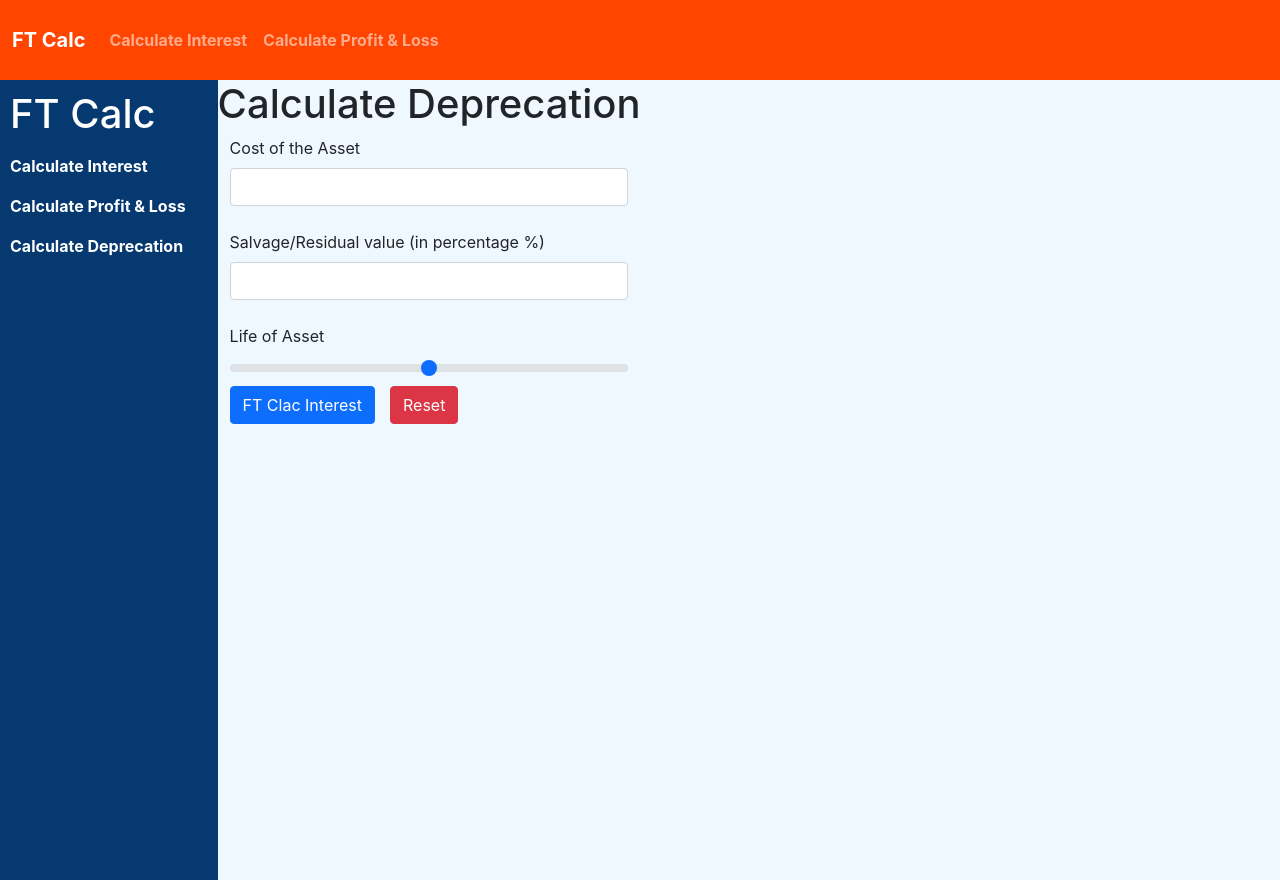
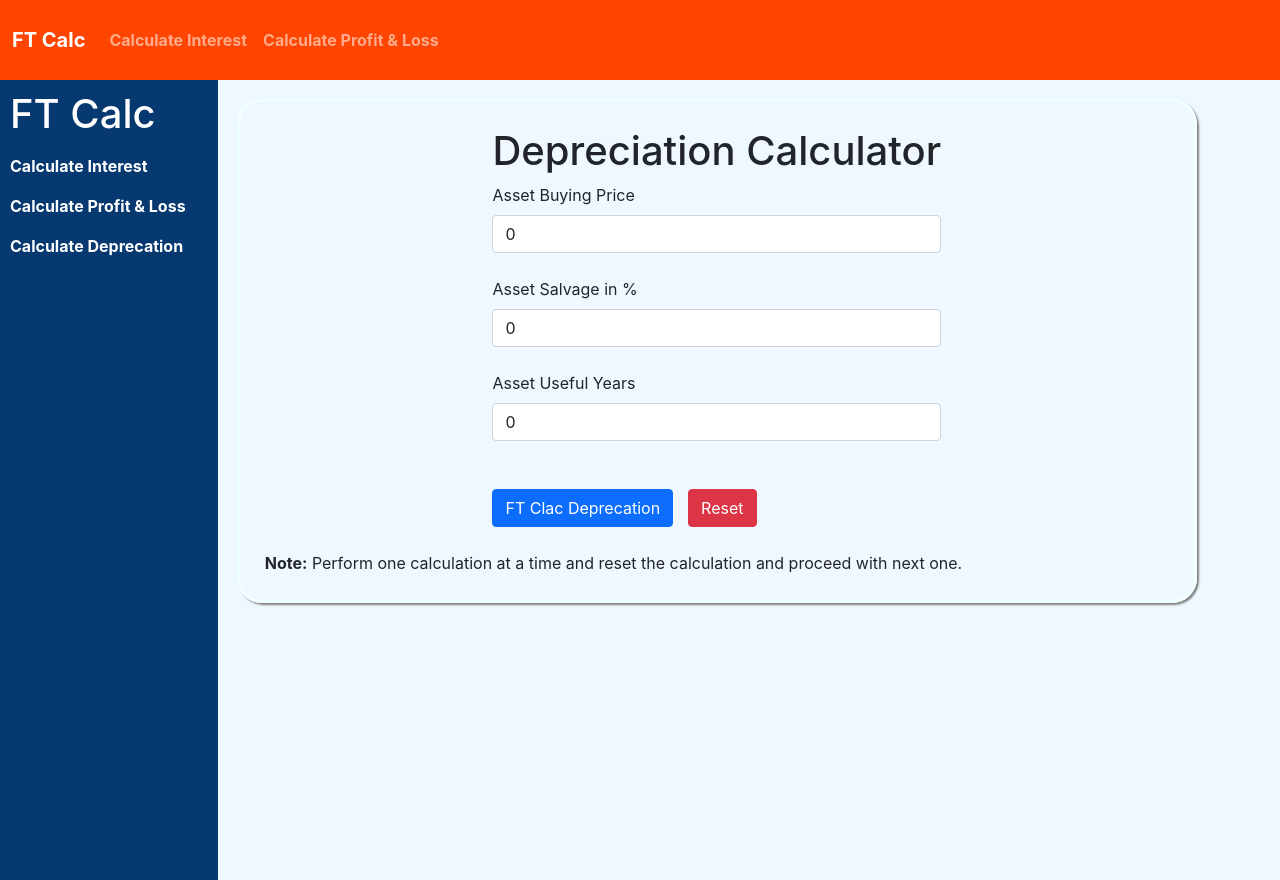
Before and after one commit to Sakrateesh-R/FT-Calc-QA, a React (Create React App) app: page /deprecation in a window 1280 px wide. Built offline with nearby package versions, Linux system fonts and the light colour scheme.

Commit message:
Depreciation Logics updated
Depreciation Logics updated

```diff
--- a/src/components/calculations/Depreciation.js
+++ b/src/components/calculations/Depreciation.js
@@ -1,6 +1,7 @@
 import { useState } from "react"
 import { Chart as ChartJS, ArcElement, Tooltip, Legend } from 'chart.js';
 import { Pie } from 'react-chartjs-2';
+import { wait } from "@testing-library/user-event/dist/utils";
 
 ChartJS.register(ArcElement, Tooltip, Legend);
 
@@ -22,33 +23,33 @@ export default function Deprecation(){
         calculateRender:false
     })
     console.log(depValue)
-    const [deprecationAmount,setDeprecationAmount] = useState({});
+    //const [deprecationAmount,setDeprecationAmount] = useState({});
     const [piedata, setPieData] = useState()
 
-    var obj = new Object();
+    //var obj = new Object();
 
     function Calculate(){
-        const loopnum = depValue.LOA;
+        //const loopnum = depValue.LOA;
+        if(depValue.CTA == 0 || depValue.LOA == 0|| depValue.SRValue){
+            alert("Please Enter all the fields and click on FT Calc Depreciation")
+        }else{
+
             var Initial_Amount = depValue.CTA;
 
-        for(let dObject=0; dObject<=loopnum; dObject++){
-            console.log("in loop");
+            var amountOfDep = Initial_Amount * depValue.SRValue / 100
+            console.log(amountOfDep)
 
-            console.log("in condition")
-            let depAmount = Initial_Amount - 100;
+            var depAmount =  (Initial_Amount - amountOfDep) / depValue.LOA
             var swapAmount = depAmount;
-            obj = {[dObject]:swapAmount};
-            // console.log(obj);
-            Initial_Amount = swapAmount;
-            setDeprecationAmount({...deprecationAmount,dObject:Initial_Amount});
             setCalculateRender({
                 calculateRender: true
             })
             setPieData({
                 OriginalAmount:Initial_Amount,
-                DeprecationAmount:deprecationAmount.dObject
+                DepAmount:depAmount,
+                AmountOfDep : amountOfDep
             })
-            console.log("Pie Date" +" "+ piedata)
+            //console.log("Pie Date" +" "+ piedata)
             setData({labels: ['Asset Rate at buying','Deprecation Value'],
             datasets: [
             {
@@ -65,58 +66,107 @@ export default function Deprecation(){
                 borderWidth: 1,
             }
             ],})
-            console.log(Initial_Amount)
+        }
 
     }
-        console.log(deprecationAmount)
-        console.log(obj);
-    }
+    //     for(let dObject=0; dObject<=loopnum; dObject++){
+    //         console.log("in loop");
+
+    //         console.log("in condition")
+    //         let depAmount = Initial_Amount - 100;
+    //         var swapAmount = depAmount;
+    //         obj = {[dObject]:swapAmount};
+    //         // console.log(obj);
+    //         Initial_Amount = swapAmount;
+    //         setDeprecationAmount({...deprecationAmount,dObject:Initial_Amount});
+    //         setCalculateRender({
+    //             calculateRender: true
+    //         })
+    //         setPieData({
+    //             OriginalAmount:Initial_Amount,
+    //             DeprecationAmount:deprecationAmount.dObject
+    //         })
+    //         console.log("Pie Date" +" "+ piedata)
+    //         setData({labels: ['Asset Rate at buying','Deprecation Value'],
+    //         datasets: [
+    //         {
+    //             label: "FT Calc",
+    //             data: [Initial_Amount,swapAmount],
+    //             backgroundColor: [
+    //             'rgba(255, 99, 132, 0.2)',
+    //             'rgba(54, 162, 235, 0.2)',
+    //             ],
+    //             borderColor: [
+    //             'rgba(255, 99, 132, 1)',
+    //             'rgba(54, 162, 235, 1)'
+    //             ],
+    //             borderWidth: 1,
+    //         }
+    //         ],})
+    //         console.log(Initial_Amount)
+
+    //     }
+    //     console.log(deprecationAmount)
+    //     console.log(obj);
+    // }
 
     function Reset(){
         setDepValue({});
         setCalculateRender({
             calculateRender:false
         })
+        wait(500)
+        document.location.reload()
     }
 
     return(
-        <div className="deprecation-container body-position-container">
-            <h1 style={{textAlign:'center'}}>Calculate Deprecation</h1>
-            <div className="Depreciation-container-body container">
-                <div className="Depreciation-calculate-section">
-                    <div className="Depreciation-input-section">
-                        <label className="form-label">Cost of the Asset</label><br/>
-                        <input type="number" className="form-control" name="CTA" onChange={handleChange}/><br/>
-                        <label className="form-label">Salvage/Residual value (in percentage %)</label><br/>
-                        <input type="number" className="form-control" name="SRValue" onChange={handleChange}/><br/>
-                        {/* <label className="form-label">Method of Depreciation</label><br/>
-                        <input type="number" className="form-control"/><br/> */}
-                        <label className="form-label">Life of Asset</label><br/>
-                        <input type="range" className="form-range" name="LOA" data-bs-toggle="tooltip" data-bs-placement="top" title={`${depValue.LOA} years`} onChange={handleChange} min={0} max={100}/>
+        <div className="body-position-container">
+            <div className="Home-page-container col-lg-12">
+                <div className="Home-Interest-Section-Container">
+                    <div className="Interest-Section-container">
+
+                        <div className="Interest-container">
+
+                            <div className="Interest-container-section1">
+                                <h1 id="CI" className="h1">Depreciation Calculator</h1>
+                                <label className="form-label">Asset Buying Price</label><br/>
+                                <input type="number" pattern="[0-9]" className="form-control" id = "totalAmount" name = "CTA" value={depValue.CTA} onFocus={ (e) => e.target.value=''} onChange={handleChange} onBlur ={(e) => e.target.value = depValue.CTA} /> <br/>
+                                <label className="form-label">Asset Salvage in % </label><br/>
+                                <input type="number" className="form-control" id = "rateOfInterest" name = "SRValue" value={depValue.SRValue} onFocus={ (e) => e.target.value=''} onBlur ={(e) => e.target.value = depValue.SRValue} onChange={handleChange} /> <br/>
+                                <label className="form-label">Asset Useful Years</label><br/>
+                                <input type="number" className="form-control" id = "noOfYear" name = "LOA" value={depValue.LOA} onFocus={ (e) => e.target.value=''} onBlur ={(e) => e.target.value = depValue.LOA} onChange={handleChange} /> <br/><br/>
+                                <button  onClick={Calculate} className="btn-calc btn btn-primary"> FT Clac Deprecation </button>
+                                <button className="btn btn-danger" onClick={Reset}> Reset </button>
+
+                            </div>
+                            <br/>
+
+
+                        </div>
+                        { !calculateRender.calculateRender ? console.log("not rendered") :
+                        <div className="Dynamic-interest-section">
+                            <div className="Interest-Result">
+                                <h1>Your Deprecation Estimate</h1>
+                                <div className="Interest-Result-Section">
+                                    <div className="Interest-Result-Section-left" >
+                                        <h2>Asset Selling Price</h2>
+                                        <h4>₹{!piedata.DepAmount ? 0 : piedata.DepAmount}</h4>
+                                    </div>
+                                    <div className="Interest-Result-Section-right" >
+                                        <h2>Depreciation Overview</h2>
+                                        <div className="Interest-Result-Overview">
+                                            <h4 className="form-label" >Asset Original Value </h4>
+                                            <h4>₹ {!piedata.OriginalAmount? 0 : piedata.OriginalAmount}</h4>
+                                            <h4 className="form-label" > Assest Selling Price</h4>
+                                            <h4 >₹ {!piedata.AmountOfDep ? 0 : piedata.AmountOfDep}</h4>
+                                            <h4 className="form-label" >Asset Rate of Deprecation Per Year </h4>
+                                            <h4>₹ {!piedata.DepAmount ? 0 : piedata.DepAmount}</h4>
                                         </div>
                                     </div>
-                <button  onClick={Calculate} className="btn-calc btn btn-primary"> FT Clac Interest </button>
-                <button className="btn btn-danger" onClick={Reset}> Reset </button>
+
                                 </div>
-            {
-                deprecationAmount.dObject?
-                <div>
-                    <div className="Interest-Result-Section-right" >
-                        <h2>Your Deprecation Value</h2>
-                        <div className="Interest-Result-Overview">
-                            <h4 className="form-label" >Asset Deprecation Amount : </h4>
-                            <h4>₹ {!deprecationAmount.dObject? 0 : deprecationAmount.dObject}</h4>
-                            <h4 className="form-label" >Asset Original Amount : </h4>
-                            <h4 >₹ {!depValue.CTA ? 0 : depValue.CTA}</h4>
-                        </div>
-                        {/* <div className="Interest-Pie-chart">
-                            <h1>Pie data section</h1>
-                            <Pie
-                            data={data}
-                            updateMode = "reset"
-                            />
-                        </div> */}
-                    </div>
+                                </div> <br/>
+
                                 <div className="Interest-Pie-chart">
                                     <h1>Pie data section</h1>
                                     <Pie
@@ -124,27 +174,19 @@ export default function Deprecation(){
                                     updateMode = "reset"
                                     />
                                 </div>
-                </div>
-                // <div className="Depreciation-calculation">
-                //     <div className="Depreciation-section-value">
-                //         <h2></h2>
-                //         <div className="Depreciation-calculate-section">
-                //             <h3> {}</h3>
-                //             <h3> {depValue.CTA}</h3>
-                //         </div>
-                //         <div className="Interest-Pie-chart">
-                //             <h1>Pie data section</h1>
-                //             <Pie
-                //             data={data}
-                //             updateMode = "reset"
-                //             />
-                //         </div>
-                //     </div>
-                // </div>
-                :
-                console.log("not calculated till")
-            }
 
                             </div>
+                        }
+                        </div>
+
+                        <br/>
+                    <label>
+                        <b>Note:</b> Perform one calculation at a time and reset the calculation and proceed with next one.
+                    </label>
+                </div>
+
+            </div>
+        </div>
+
     )
 }
```
Lines whose indentation alone changed are shown as unchanged.
